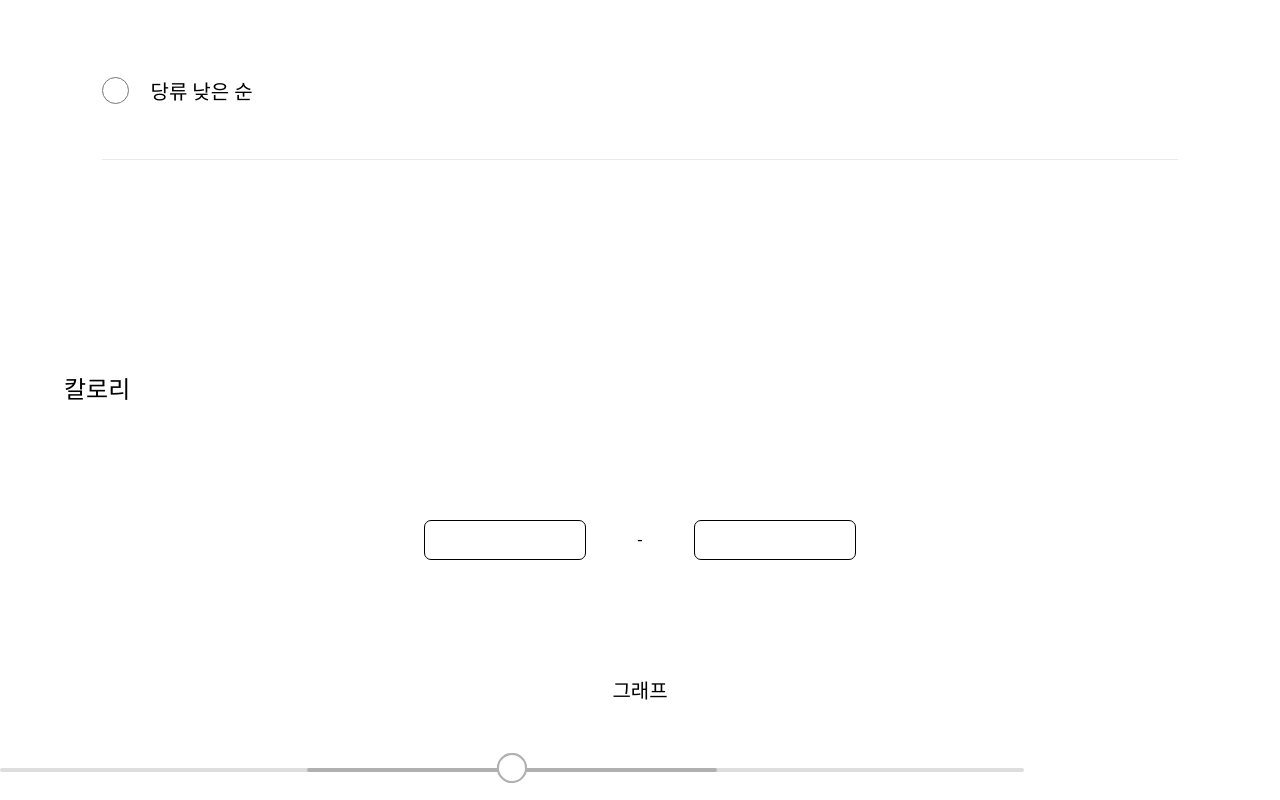
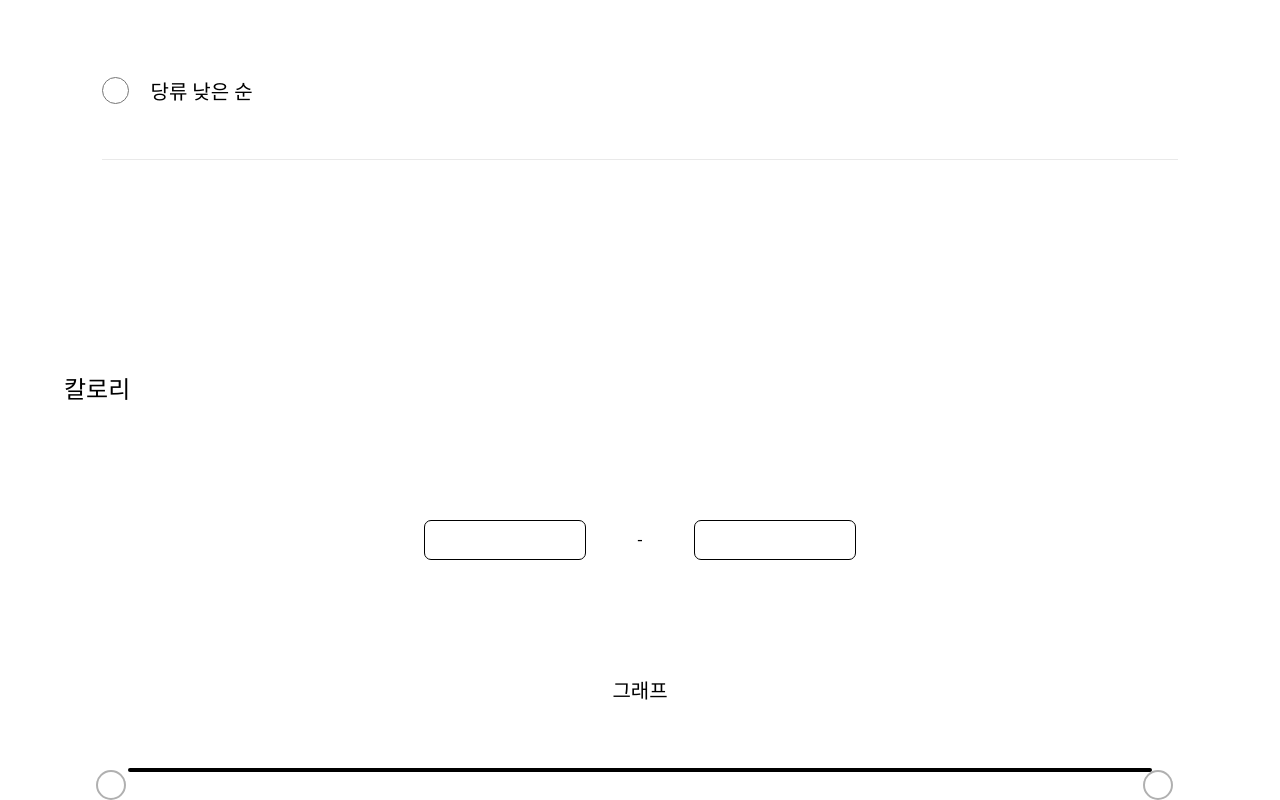
Before and after one commit to winterHomeWork/Frontend, a React (Create React App) app: page /Filter in a window 1280 px wide. Shown: the part 1252-2052 px from the top of the page. Built offline with nearby package versions, Linux system fonts and the light colour scheme.

Commit message:
Add : filter

```diff
--- a/src/pages/Filter/index.tsx
+++ b/src/pages/Filter/index.tsx
@@ -1,13 +1,31 @@
 import * as S from "./style";
+import React, { useState } from "react";
 import { useNavigate } from "react-router-dom";
 import back from "assets/back.svg";
 
+let fixedMin = 0;
+let fixedMax = 4000;
+const gap = 10;
+
 const Filter = () => {
+  const navigate = useNavigate();
+
+  const [rangeMinValue, setRangeMinValue] = useState(fixedMin);
+  const [rangeMaxValue, setRangeMaxValue] = useState(fixedMax);
+
+  const rangeMinValueHandler = (e: React.ChangeEvent<HTMLInputElement>) => {
+    setRangeMinValue(parseInt(e.target.value));
+  };
+
+  const rangeMaxValueHandler = (e: React.ChangeEvent<HTMLInputElement>) => {
+    setRangeMaxValue(parseInt(e.target.value));
+  };
+
   return (
     <>
       <S.FilterLayout>
         <S.FilterHeader>
-          <S.BackImg src={back} />
+          <S.BackImg src={back} onClick={() => navigate(`/Main`)} />
           <S.Title>필터</S.Title>
         </S.FilterHeader>
       </S.FilterLayout>
@@ -40,20 +58,46 @@ const Filter = () => {
       <S.Calorie>
         <S.CalorieText>칼로리</S.CalorieText>
         <S.CalorieBox>
-          <S.CalorieInput type="number" placeholder="kcal" />-
-          <S.CalorieInput type="number" placeholder="kcal" />
+          <S.CalorieInput
+            type="number"
+            placeholder="kcal"
+            value={rangeMinValue}
+            onChange={rangeMinValueHandler}
+          />
+          -
+          <S.CalorieInput
+            type="number"
+            placeholder="kcal"
+            value={rangeMaxValue}
+            onChange={rangeMaxValueHandler}
+          />
         </S.CalorieBox>
         <S.CalorieGraph>
           <S.GraphText>그래프</S.GraphText>
         </S.CalorieGraph>
       </S.Calorie>
-
-      <S.FilterPriceSlide>
-        <S.FilterPriceSlideInner />
-      </S.FilterPriceSlide>
       <S.FilterPriceRangeWrap>
-        <S.FilterPriceRangeMin type="range" />
-        <S.FilterPriceRangeMax type="range" />
+        <S.FilterPriceSlide />
+        <S.FilterPriceRangeMin
+          type="range"
+          min={fixedMin}
+          max={fixedMax - gap}
+          step="50"
+          value={rangeMinValue}
+          onChange={(e) => {
+            rangeMinValueHandler(e);
+          }}
+        />
+        <S.FilterPriceRangeMax
+          type="range"
+          min={fixedMin + gap}
+          max={fixedMax}
+          step="50"
+          value={rangeMaxValue}
+          onChange={(e) => {
+            rangeMaxValueHandler(e);
+          }}
+        />
       </S.FilterPriceRangeWrap>
     </>
   );
--- a/src/pages/Filter/style.ts
+++ b/src/pages/Filter/style.ts
@@ -135,6 +135,13 @@ export const GraphText = styled.p`
   font-weight: 400;
   margin-top: 5%;
 `;
+
+export const Slide = styled.div`
+  display: flex;
+  justify-content: center;
+  align-items: center;
+  width: 100%;
+`;
 export const FilterPriceSlide = styled.div`
   position: relative;
   display: flex;
@@ -143,33 +150,28 @@ export const FilterPriceSlide = styled.div`
   height: 4px;
   width: 80%;
   border-radius: 10px;
-  background-color: #dddddd;
-`;
-
-export const FilterPriceSlideInner = styled.div`
-  position: absolute;
-  left: 30%;
-  right: 30%;
-  height: 4px;
-  border-radius: 10px;
-  background-color: #b0b0b0;
+  background-color: black;
 `;
 
 export const FilterPriceRangeWrap = styled.div`
   position: relative;
+  display: flex;
+  justify-content: center;
+  align-items: center;
 `;
 
 export const FilterPriceRangeMin = styled.input`
   position: absolute;
   top: -8px;
   height: 7px;
-  width: 80%;
+  width: 85%;
   -webkit-appearance: none;
   background: none;
   pointer-events: none;
 
   &::-webkit-slider-thumb {
     pointer-events: auto;
+    margin-top: 4%;
     height: 30px;
     width: 30px;
     border-radius: 50%;
```
